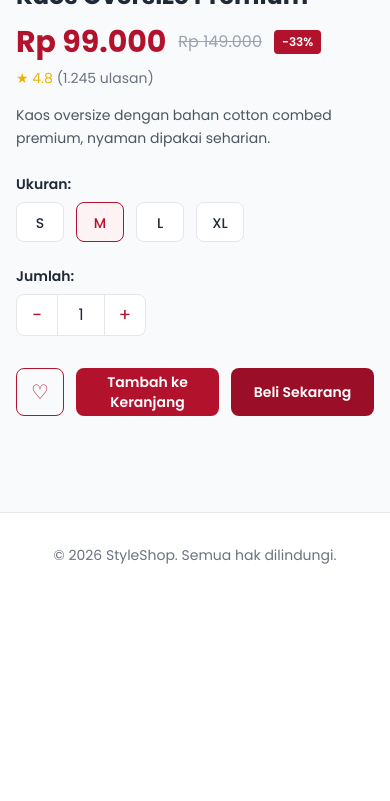
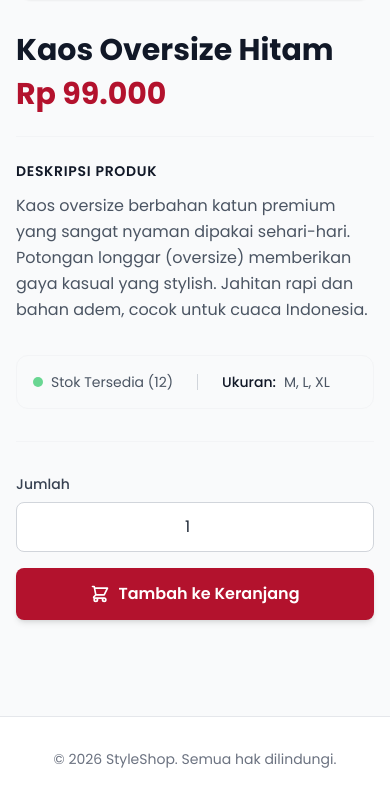
Before and after one commit to bahri420pedaww-ops/projek-website-toko-, a Laravel app: page /preview/produk in a window 390 px wide. Shown: the part 506-1307 px from the top of the page. Before the commit the page ends 1070 px from the top, so only its background shows below. Run offline with Laravel 10, Linux system fonts and the light colour scheme; style sheets or scripts are compiled from the project's sources.

Commit message:
feat(frontend): menyelesaikan desain home dan detail produk

```diff
--- a/resources/views/partials/navbar.blade.php
+++ b/resources/views/partials/navbar.blade.php
@@ -12,7 +12,7 @@
         </nav>
 
         <div class="flex items-center gap-4 text-sm">
-            <a href="#" class="relative hover:text-brand-600">
+            <a href="/preview/keranjang" class="relative hover:text-brand-600">
                 Keranjang
                 <span class="absolute -top-2 -right-4 bg-brand-600 text-white text-xs
                              w-5 h-5 rounded-full flex items-center justify-center">2</span>
--- a/resources/views/products/show.blade.php
+++ b/resources/views/products/show.blade.php
@@ -1,139 +1,98 @@
 @extends('layouts.app')
 @section('title', 'Detail Produk - StyleShop')
 
-@php
-    // DATA CONTOH sementara. Nanti diganti data dari controller.
-    $product = [
-        'name'        => 'Kaos Oversize Premium',
-        'price'       => 99000,
-        'old_price'   => 149000,
-        'rating'      => 4.8,
-        'reviews'     => 1245,
-        'description' => 'Kaos oversize dengan bahan cotton combed premium, nyaman dipakai seharian.',
-        'sizes'       => ['S', 'M', 'L', 'XL'],
-    ];
-    $discount = floor((1 - $product['price'] / $product['old_price']) * 100);
-@endphp
+@section('content')
+<div class="max-w-6xl mx-auto px-4 py-8 md:py-12">
 
-@section('content')
-<div class="max-w-6xl mx-auto px-4 py-8">
+    <!-- Breadcrumb (Jejak navigasi) -->
+    <nav class="flex text-sm text-gray-500 mb-8" aria-label="Breadcrumb">
+        <ol class="inline-flex items-center space-x-1 md:space-x-3">
+            <li class="inline-flex items-center">
+                <a href="/" class="hover:text-brand-600 transition-colors">Beranda</a>
+            </li>
+            <li>
+                <div class="flex items-center">
+                    <svg class="w-4 h-4 text-gray-400 mx-1" fill="currentColor" viewBox="0 0 20 20"><path fill-rule="evenodd" d="M7.293 14.707a1 1 0 010-1.414L10.586 10 7.293 6.707a1 1 0 011.414-1.414l4 4a1 1 0 010 1.414l-4 4a1 1 0 01-1.414 0z" clip-rule="evenodd"></path></svg>
+                    <a href="/preview/katalog" class="ml-1 hover:text-brand-600 md:ml-2 transition-colors">Katalog</a>
+                </div>
+            </li>
+            <li aria-current="page">
+                <div class="flex items-center">
+                    <svg class="w-4 h-4 text-gray-400 mx-1" fill="currentColor" viewBox="0 0 20 20"><path fill-rule="evenodd" d="M7.293 14.707a1 1 0 010-1.414L10.586 10 7.293 6.707a1 1 0 011.414-1.414l4 4a1 1 0 010 1.414l-4 4a1 1 0 01-1.414 0z" clip-rule="evenodd"></path></svg>
+                    <span class="ml-1 text-gray-800 font-medium md:ml-2">Kaos Oversize Hitam</span>
+                </div>
+            </li>
+        </ol>
+    </nav>
 
-    {{-- Tombol kembali --}}
-    <a href="/preview/katalog" class="inline-flex items-center gap-2 text-sm font-medium
-                                      text-gray-600 hover:text-brand-600 mb-6">
-        ← Kembali ke Katalog
-    </a>
+    <!-- Konten Utama: Kiri Gambar, Kanan Info -->
+    <div class="flex flex-col md:flex-row gap-8 lg:gap-12">
 
-    <div class="md:flex md:gap-10">
-
-        {{-- Galeri foto --}}
-        <div class="md:w-1/2 mb-6 md:mb-0">
-            <div class="flex gap-3">
-                <div class="flex-1 h-80 md:h-[420px] bg-gray-200 rounded-xl flex items-center
-                            justify-center text-gray-400 text-sm">
-                    foto utama
-                </div>
-                <div class="flex flex-col gap-3 w-20">
-                    @foreach ([1, 2, 3] as $n)
-                        <div class="h-24 bg-gray-200 rounded-lg flex items-center justify-center
-                                    text-gray-400 text-xs">
-                            foto {{ $n }}
-                        </div>
-                    @endforeach
-                </div>
+        <!-- KIRI: Gambar Produk -->
+        <div class="w-full md:w-1/2">
+            <div class="bg-gray-100 rounded-2xl overflow-hidden shadow-sm border border-gray-100 group">
+                <!-- Gambar disamakan dengan data dummy di home -->
+                <img src="https://images.unsplash.com/photo-1618354691373-d851c5c3a990?w=1000&q=80"
+                     alt="Kaos Oversize Hitam"
+                     class="w-full h-auto object-cover aspect-square group-hover:scale-105 transition-transform duration-500">
             </div>
         </div>
 
-        {{-- Informasi produk --}}
-        <div class="md:w-1/2">
-            <h1 class="text-2xl font-bold">{{ $product['name'] }}</h1>
+        <!-- KANAN: Info & Beli -->
+        <div class="w-full md:w-1/2 flex flex-col justify-center">
 
-            <div class="flex items-center gap-3 mt-3">
-                <span class="text-3xl font-bold text-brand-600">
-                    Rp {{ number_format($product['price'], 0, ',', '.') }}
-                </span>
-                <span class="text-gray-400 line-through">
-                    Rp {{ number_format($product['old_price'], 0, ',', '.') }}
-                </span>
-                <span class="bg-brand-600 text-white text-xs font-semibold px-2 py-1 rounded">
-                    -{{ $discount }}%
-                </span>
+            <!-- Judul & Harga -->
+            <h1 class="text-3xl md:text-4xl font-bold text-gray-900 mb-2">Kaos Oversize Hitam</h1>
+            <p class="text-3xl font-bold text-brand-600 mb-6">Rp 99.000</p>
+
+            <!-- Deskripsi Singkat -->
+            <div class="mb-8 border-t border-gray-100 pt-6">
+                <h3 class="text-sm font-semibold text-gray-900 uppercase tracking-wider mb-3">Deskripsi Produk</h3>
+                <p class="text-gray-600 leading-relaxed">
+                    Kaos oversize berbahan katun premium yang sangat nyaman dipakai sehari-hari.
+                    Potongan longgar (oversize) memberikan gaya kasual yang stylish. Jahitan rapi dan
+                    bahan adem, cocok untuk cuaca Indonesia.
+                </p>
             </div>
 
-            <p class="mt-2 text-sm">
-                <span class="text-yellow-500">★ {{ $product['rating'] }}</span>
-                <span class="text-gray-500">({{ number_format($product['reviews'], 0, ',', '.') }} ulasan)</span>
-            </p>
-
-            <p class="mt-4 text-gray-600 text-sm leading-relaxed">
-                {{ $product['description'] }}
-            </p>
-
-            {{-- Ukuran --}}
-            <div class="mt-6">
-                <p class="font-semibold text-sm mb-2">Ukuran:</p>
-                <div class="flex gap-3">
-                    @foreach ($product['sizes'] as $size)
-                        <label class="cursor-pointer">
-                            <input type="radio" name="size" value="{{ $size }}"
-                                   class="peer sr-only" {{ $size === 'M' ? 'checked' : '' }}>
-                            <span class="block w-12 h-10 leading-10 text-center rounded-lg border
-                                         text-sm font-medium bg-white
-                                         peer-checked:border-brand-600 peer-checked:bg-brand-50
-                                         peer-checked:text-brand-600">
-                                {{ $size }}
-                            </span>
-                        </label>
-                    @endforeach
+            <!-- Info Stok & Ukuran -->
+            <div class="flex items-center gap-6 mb-8 text-sm bg-gray-50 p-4 rounded-xl border border-gray-100">
+                <div class="flex items-center gap-2 text-gray-600">
+                    <span class="w-2.5 h-2.5 rounded-full bg-green-500 animate-pulse"></span>
+                    Stok Tersedia (12)
+                </div>
+                <div class="w-px h-4 bg-gray-300"></div>
+                <div class="flex items-center gap-2 text-gray-600">
+                    <span class="font-medium text-gray-900">Ukuran:</span> M, L, XL
                 </div>
             </div>
 
-            {{-- Jumlah --}}
-            <div class="mt-6">
-                <p class="font-semibold text-sm mb-2">Jumlah:</p>
-                <div class="inline-flex items-center border rounded-lg bg-white">
-                    <button type="button" id="qty-minus"
-                            class="w-10 h-10 text-brand-600 text-lg hover:bg-brand-50">−</button>
-                    <input id="qty" type="text" value="1" readonly
-                           class="w-12 h-10 text-center border-x focus:outline-none">
-                    <button type="button" id="qty-plus"
-                            class="w-10 h-10 text-brand-600 text-lg hover:bg-brand-50">+</button>
+            <!-- Form Tambah ke Keranjang -->
+            <form action="/cart/add" method="POST" class="border-t border-gray-100 pt-8">
+                @csrf
+                <input type="hidden" name="product_id" value="1">
+
+                <div class="flex flex-col sm:flex-row gap-4">
+                    <!-- Input Jumlah -->
+                    <div class="w-full sm:w-32">
+                        <label class="block text-sm font-medium text-gray-700 mb-2">Jumlah</label>
+                        <input type="number" name="qty" value="1" min="1" max="12"
+                               class="w-full border border-gray-300 rounded-lg px-4 py-3 text-center focus:outline-none focus:border-brand-500 focus:ring-2 focus:ring-brand-200 transition">
+                    </div>
+
+                    <!-- Tombol Beli -->
+                    <div class="flex-grow flex flex-col justify-end">
+                        <button type="submit" class="w-full bg-brand-600 text-white font-semibold py-3.5 rounded-lg hover:bg-brand-700 transition duration-300 shadow-md hover:shadow-lg flex justify-center items-center gap-2">
+                            <svg xmlns="http://www.w3.org/2000/svg" class="h-5 w-5" fill="none" viewBox="0 0 24 24" stroke="currentColor">
+                                <path stroke-linecap="round" stroke-linejoin="round" stroke-width="2" d="M3 3h2l.4 2M7 13h10l4-8H5.4M7 13L5.4 5M7 13l-2.293 2.293c-.63.63-.184 1.707.707 1.707H17m0 0a2 2 0 100 4 2 2 0 000-4zm-8 2a2 2 0 11-4 0 2 2 0 014 0z" />
+                            </svg>
+                            Tambah ke Keranjang
+                        </button>
+                    </div>
                 </div>
-            </div>
+            </form>
 
-            {{-- Tombol aksi --}}
-            <div class="mt-8 flex gap-3">
-                <button type="button"
-                        class="w-12 h-12 flex items-center justify-center rounded-lg border
-                               border-brand-600 text-brand-600 hover:bg-brand-50 text-xl">
-                    ♡
-                </button>
-                <button type="button"
-                        class="flex-1 h-12 rounded-lg bg-brand-600 hover:bg-brand-700
-                               text-white font-semibold text-sm">
-                    Tambah ke Keranjang
-                </button>
-                <a href="#"
-                   class="flex-1 h-12 flex items-center justify-center rounded-lg bg-brand-700
-                          hover:bg-brand-600 text-white font-semibold text-sm">
-                    Beli Sekarang
-                </a>
-            </div>
         </div>
     </div>
 </div>
-
-{{-- Tombol jumlah (+ / −) --}}
-<script>
-    (function () {
-        var qty = document.getElementById('qty');
-        document.getElementById('qty-minus').addEventListener('click', function () {
-            var v = parseInt(qty.value, 10);
-            if (v > 1) { qty.value = v - 1; }
-        });
-        document.getElementById('qty-plus').addEventListener('click', function () {
-            qty.value = parseInt(qty.value, 10) + 1;
-        });
-    })();
-</script>
 @endsection
--- a/routes/web.php
+++ b/routes/web.php
@@ -14,8 +14,12 @@ use Illuminate\Support\Facades\Route;
 */
 
 Route::get('/', function () {
-    return view('welcome');
+    return view('home');
 });
 Route::view('/preview/home', 'home');
 Route::view('/preview/katalog', 'products.index');
 Route::view('/preview/produk', 'products.show');
+Route::view('/preview/keranjang', 'cart');
+Route::get('/preview/detail', function () {
+    return view('show');
+});
```
Also changed, not shown: resources/views/cart.blade.php (added, +158 -0 lines), resources/views/home.blade.php (+82 -35 lines).
